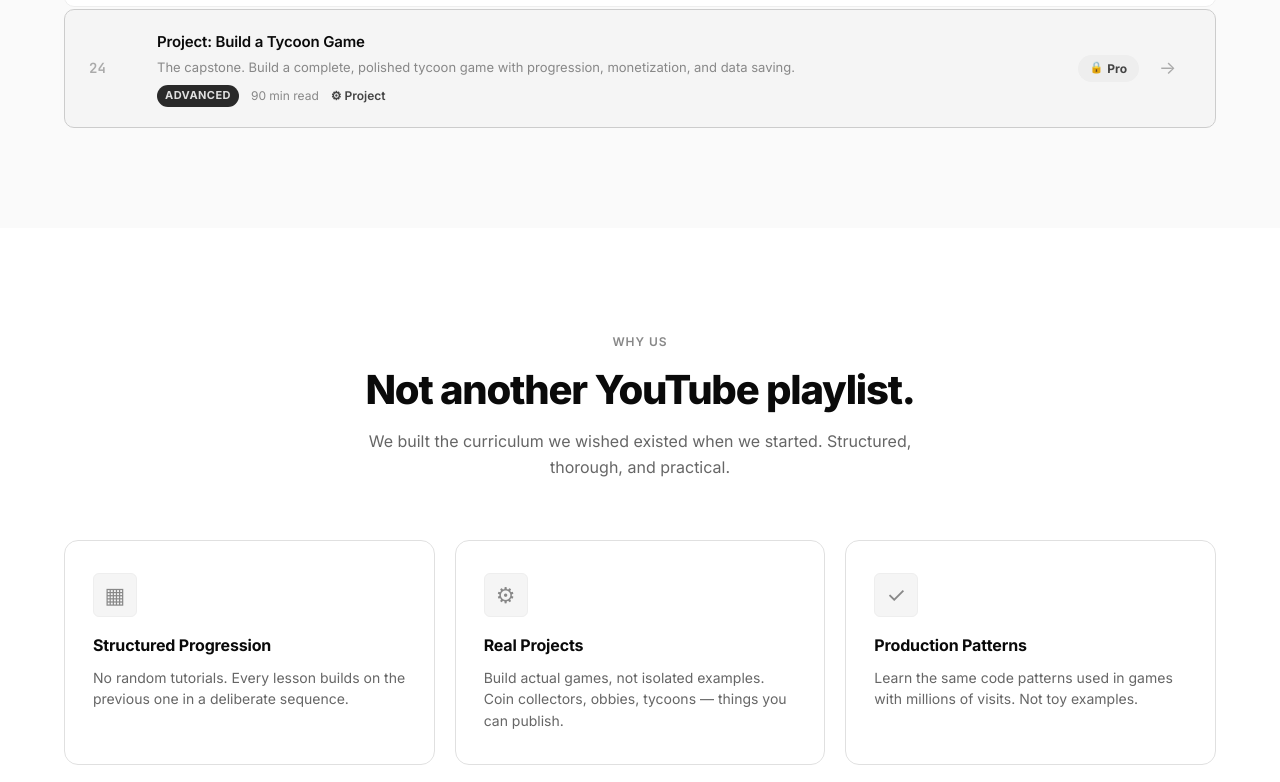
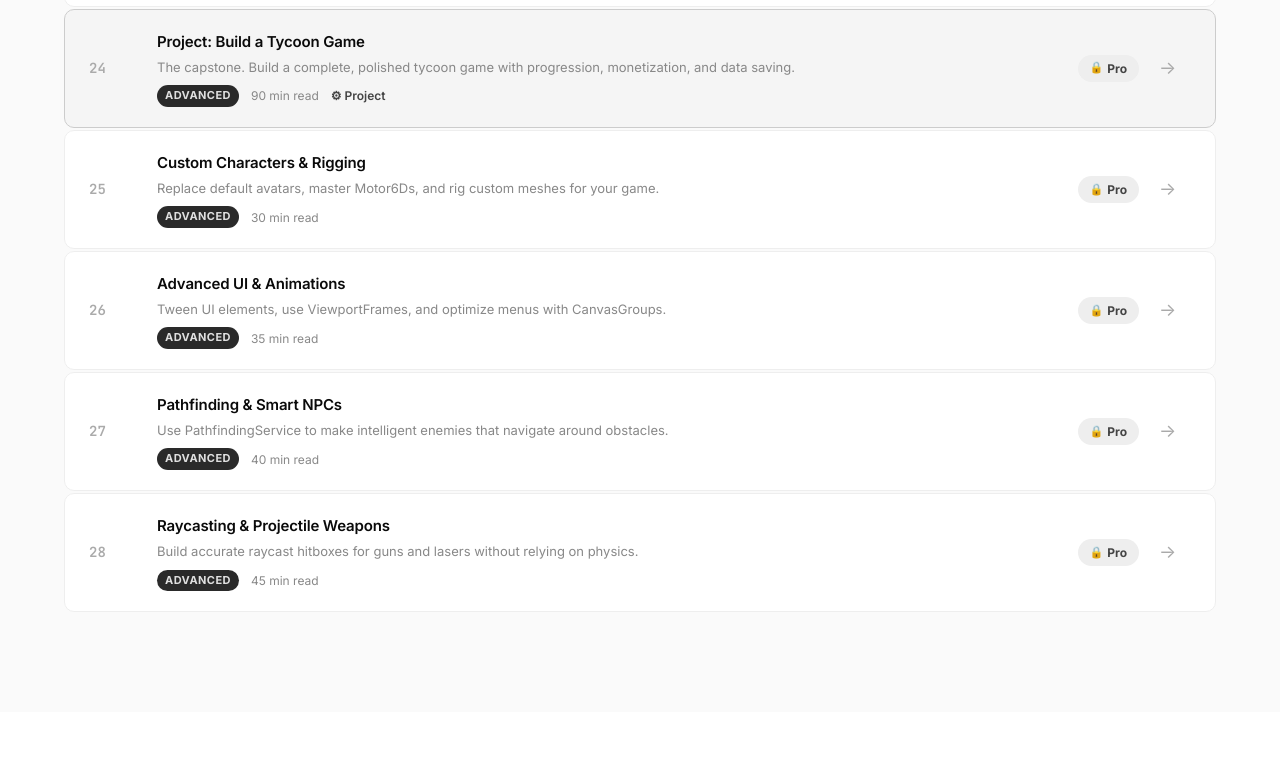
Before and after one commit to Ekian1/Ekian.Dev, a plain HTML site: page index.html in a window 1280 px wide. Shown: the part 5064-5846 px from the top of the page. Drawn offline with Linux system fonts and the light colour scheme.

Commit message:
Add files via upload

```diff
--- a/index.html
+++ b/index.html
@@ -581,6 +581,70 @@ GameManager.__index = GameManager
                     </div>
                     <span class="lesson-arrow">&rarr;</span>
                 </a>
+
+                <a href="pro.html" class="lesson-card" data-level="advanced" data-access="pro" id="lesson-25">
+                    <div class="lesson-number">25</div>
+                    <div class="lesson-info">
+                        <h3 class="lesson-title">Custom Characters &amp; Rigging</h3>
+                        <p class="lesson-desc">Replace default avatars, master Motor6Ds, and rig custom meshes for your game.</p>
+                        <div class="lesson-meta">
+                            <span class="lesson-level level-advanced">Advanced</span>
+                            <span class="lesson-duration">30 min read</span>
+                        </div>
+                    </div>
+                    <div class="lesson-access access-pro">
+                        <span class="lock-icon">&#128274;</span> Pro
+                    </div>
+                    <span class="lesson-arrow">&rarr;</span>
+                </a>
+
+                <a href="pro.html" class="lesson-card" data-level="advanced" data-access="pro" id="lesson-26">
+                    <div class="lesson-number">26</div>
+                    <div class="lesson-info">
+                        <h3 class="lesson-title">Advanced UI &amp; Animations</h3>
+                        <p class="lesson-desc">Tween UI elements, use ViewportFrames, and optimize menus with CanvasGroups.</p>
+                        <div class="lesson-meta">
+                            <span class="lesson-level level-advanced">Advanced</span>
+                            <span class="lesson-duration">35 min read</span>
+                        </div>
+                    </div>
+                    <div class="lesson-access access-pro">
+                        <span class="lock-icon">&#128274;</span> Pro
+                    </div>
+                    <span class="lesson-arrow">&rarr;</span>
+                </a>
+
+                <a href="pro.html" class="lesson-card" data-level="advanced" data-access="pro" id="lesson-27">
+                    <div class="lesson-number">27</div>
+                    <div class="lesson-info">
+                        <h3 class="lesson-title">Pathfinding &amp; Smart NPCs</h3>
+                        <p class="lesson-desc">Use PathfindingService to make intelligent enemies that navigate around obstacles.</p>
+                        <div class="lesson-meta">
+                            <span class="lesson-level level-advanced">Advanced</span>
+                            <span class="lesson-duration">40 min read</span>
+                        </div>
+                    </div>
+                    <div class="lesson-access access-pro">
+                        <span class="lock-icon">&#128274;</span> Pro
+                    </div>
+                    <span class="lesson-arrow">&rarr;</span>
+                </a>
+
+                <a href="pro.html" class="lesson-card" data-level="advanced" data-access="pro" id="lesson-28">
+                    <div class="lesson-number">28</div>
+                    <div class="lesson-info">
+                        <h3 class="lesson-title">Raycasting &amp; Projectile Weapons</h3>
+                        <p class="lesson-desc">Build accurate raycast hitboxes for guns and lasers without relying on physics.</p>
+                        <div class="lesson-meta">
+                            <span class="lesson-level level-advanced">Advanced</span>
+                            <span class="lesson-duration">45 min read</span>
+                        </div>
+                    </div>
+                    <div class="lesson-access access-pro">
+                        <span class="lock-icon">&#128274;</span> Pro
+                    </div>
+                    <span class="lesson-arrow">&rarr;</span>
+                </a>
             </div>
         </div>
     </section>
@@ -667,9 +731,9 @@ GameManager.__index = GameManager
                     </div>
                     <ul class="pricing-features">
                         <li><span class="check">&#10003;</span> Everything in Free</li>
-                        <li><span class="check">&#10003;</span> All 42 lessons unlocked</li>
+                        <li><span class="check">&#10003;</span> All 28 lessons unlocked</li>
                         <li><span class="check">&#10003;</span> 3 complete project walkthroughs</li>
-                        <li><span class="check">&#10003;</span> Downloadable source files</li>
+                        <li><span class="check">&#10003;</span> Masterclass source code in Discord</li>
                         <li><span class="check">&#10003;</span> Advanced architecture patterns</li>
                         <li><span class="check">&#10003;</span> Monetization guides</li>
                         <li><span class="check">&#10003;</span> Priority support</li>
```
Also changed, not shown: pro.html (+24 -4 lines).
